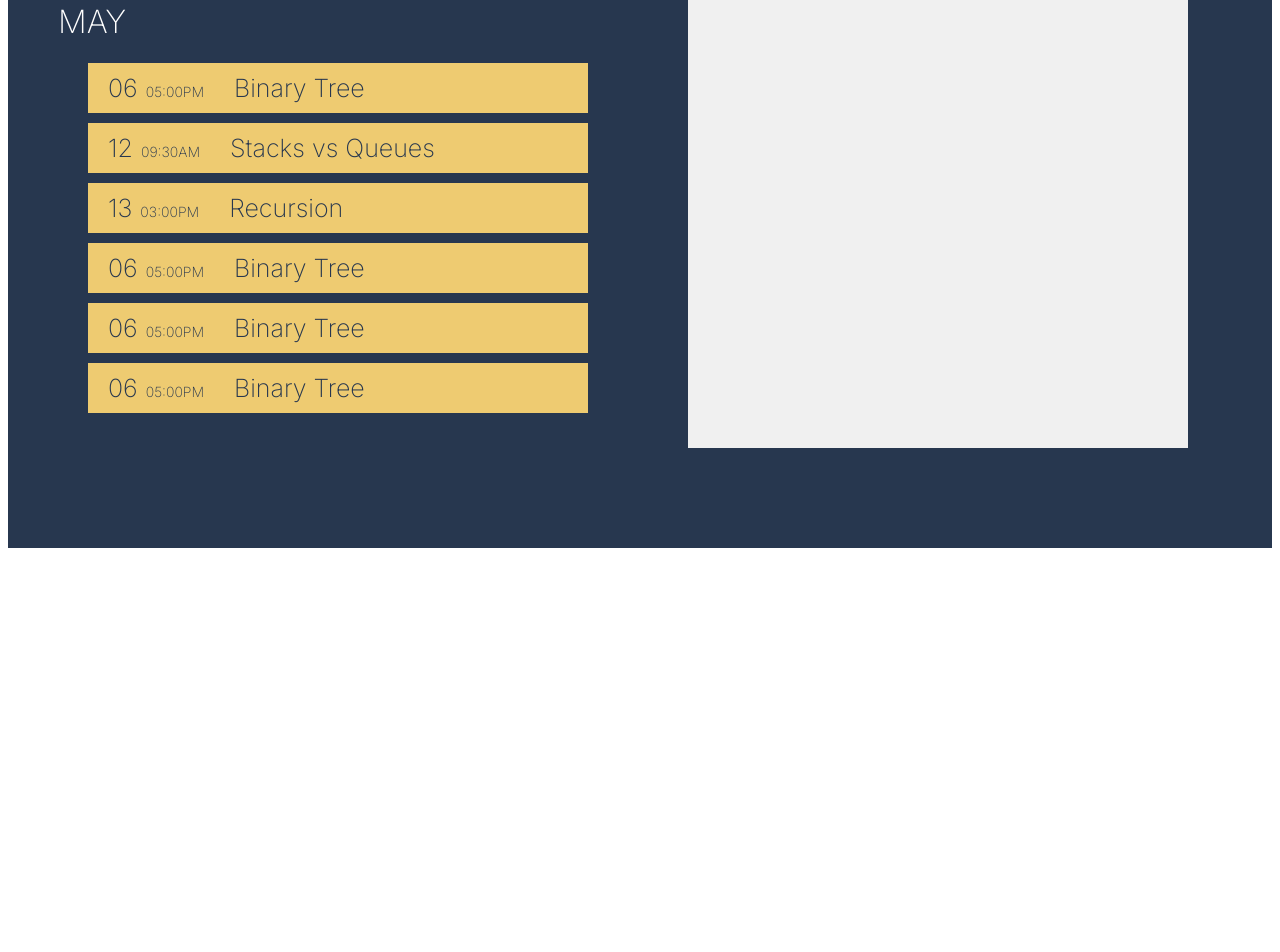
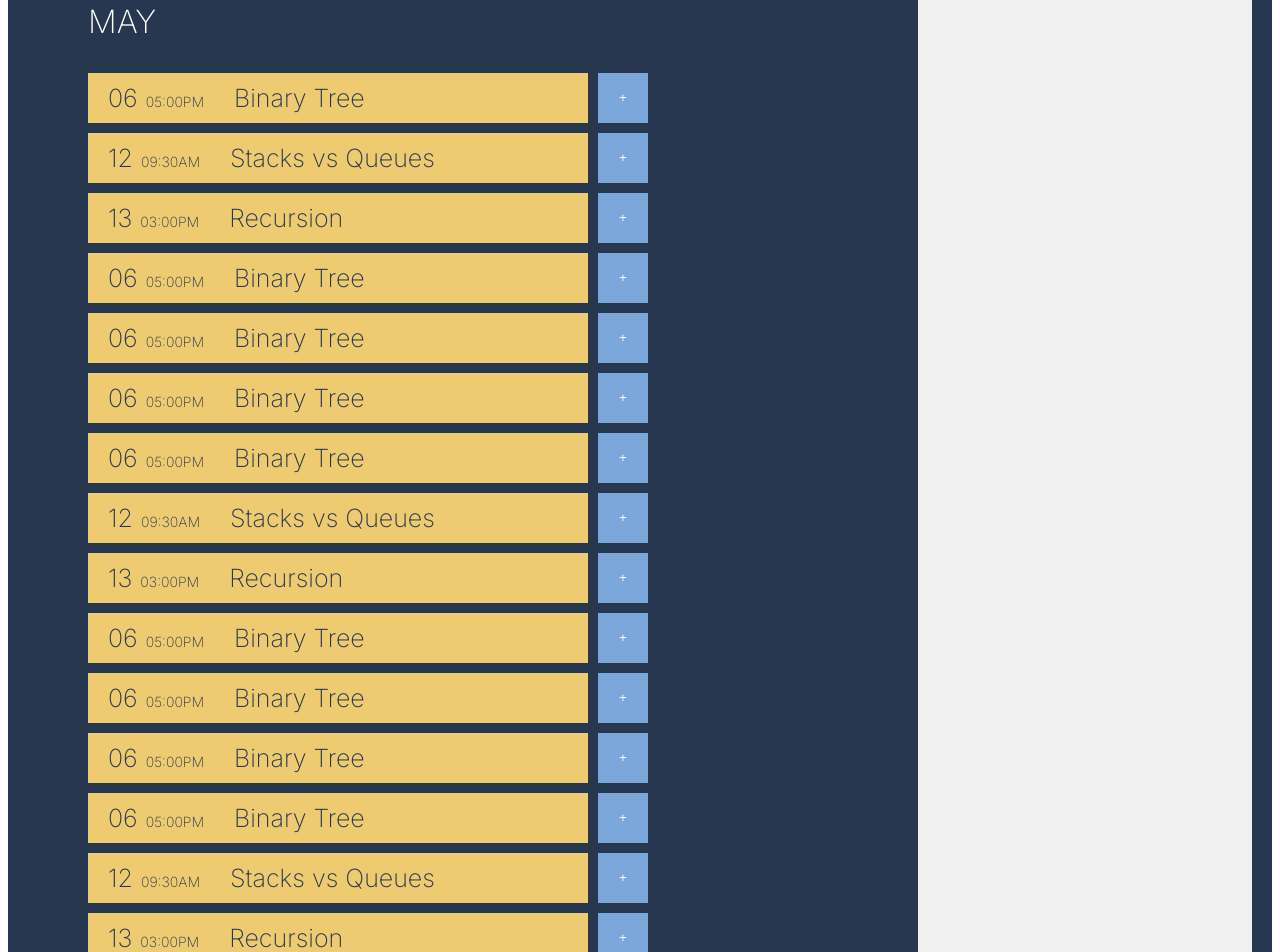
Before and after one commit to michelle-wangg/manabi, a React (Create React App) app: page / in a window 1280 px wide. Shown: the part 260-1212 px from the top of the page. Before the commit the page ends 816 px from the top, so only its background shows below. Built offline with nearby package versions, Linux system fonts and the light colour scheme.

Commit message:
Added Join button

```diff
--- a/src/App.css
+++ b/src/App.css
@@ -4,7 +4,7 @@
     font-weight: 60;
     font-family: 'Inter', sans-serif;
     font-size: 80px;
-    padding-left: 50px;
+    padding-left: 80px;
     padding-top: 50px;
 }
 .rowC {
--- a/src/App.js
+++ b/src/App.js
@@ -1,26 +1,28 @@
 import React from 'react';
 import Schedule from './components/Schedule';
-import ListOfMeetings from './components/ListOfMeetings';
+// import ListOfMeetings from './components/ListOfMeetings';
 import SidePanel from './components/SidePanel'
 import "./App.css"
 
+
+
 function App() {
+
   return (
     <div className="rowC" style={{
       backgroundColor: "#27374F",
-      height: "100vh",
-      minHeight: "100vh"
+      height: "100%",
+      paddingBottom: "100px",
     }}>
-        <div>
+
+      <div>
 
       <h1 className="Title">Manabi.</h1>
       <Schedule/>
-      <ListOfMeetings/>
+      </div>
+      <SidePanel/>
 
     </div>
-    <SidePanel/>
-
-      </div>
 
   )
 }
--- a/src/components/ListOfMeetings.js
+++ b/src/components/ListOfMeetings.js
@@ -3,7 +3,26 @@ import Meeting from './Meeting'
 
 function ListOfMeetings() {
   return (
+
     <>
+        <Meeting date="06" time="05:00PM" topic="Binary Tree"/>
+        <Meeting date="12" time="09:30AM" topic="Stacks vs Queues"/>
+        <Meeting date="13" time="03:00PM" topic="Recursion"/>
+        <Meeting date="06" time="05:00PM" topic="Binary Tree"/>
+        <Meeting date="06" time="05:00PM" topic="Binary Tree"/>
+        <Meeting date="06" time="05:00PM" topic="Binary Tree"/>
+        <Meeting date="06" time="05:00PM" topic="Binary Tree"/>
+        <Meeting date="12" time="09:30AM" topic="Stacks vs Queues"/>
+        <Meeting date="13" time="03:00PM" topic="Recursion"/>
+        <Meeting date="06" time="05:00PM" topic="Binary Tree"/>
+        <Meeting date="06" time="05:00PM" topic="Binary Tree"/>
+        <Meeting date="06" time="05:00PM" topic="Binary Tree"/>
+        <Meeting date="06" time="05:00PM" topic="Binary Tree"/>
+        <Meeting date="12" time="09:30AM" topic="Stacks vs Queues"/>
+        <Meeting date="13" time="03:00PM" topic="Recursion"/>
+        <Meeting date="06" time="05:00PM" topic="Binary Tree"/>
+        <Meeting date="06" time="05:00PM" topic="Binary Tree"/>
+        <Meeting date="06" time="05:00PM" topic="Binary Tree"/>
         <Meeting date="06" time="05:00PM" topic="Binary Tree"/>
         <Meeting date="12" time="09:30AM" topic="Stacks vs Queues"/>
         <Meeting date="13" time="03:00PM" topic="Recursion"/>
--- a/src/components/Meeting.css
+++ b/src/components/Meeting.css
@@ -29,3 +29,37 @@
     padding-bottom: 10px;
     width: 500px;
 }
+
+.JoinButton {
+    margin-left: 0px;
+    margin-top: 10px;
+    height: 50px;
+    width: 50px;
+    background-color: #7BA6DA;
+    border: none;
+    /* onClick={() => console.log("You clicked on the pink circle!")} */
+}
+
+.Joined {
+    background-color: #7BDA7E;
+    margin-left: 10px;
+    margin-top: 10px;
+    height: 50px;
+    width: 50px;
+    border: none;
+}
+
+.NotJoined {
+    background-color: #7BA6DA;
+    margin-left: 10px;
+    margin-top: 10px;
+    height: 50px;
+    width: 50px;
+    border: none;
+}
+
+.Component {
+    display:flex;
+    flex-direction:row;
+    vertical-align: middle;
+}
--- a/src/components/Meeting.js
+++ b/src/components/Meeting.js
@@ -1,13 +1,22 @@
-import React from 'react'
+import React, { useState } from 'react'
 import './Meeting.css';
 
 function Meeting(props){
+  const [cls, setCls] = useState("NotJoined");
+
   return (
+    <div className='Component'>
       <div className='Box'>
         <text className='Date'>{props.date}</text>
         <text className='Time'>{props.time}</text>
         <text className='Topic'>{props.topic}</text>
       </div>
+
+      <button className={cls}
+              onClick={() => setCls((cls) => (cls === "NotJoined" ? "Joined" : "NotJoined"))}>
+        <text style={{color: "white"}}>+</text>
+      </button>
+    </div>
   )
 }
 
--- a/src/components/Schedule.css
+++ b/src/components/Schedule.css
@@ -6,5 +6,5 @@
     color: #FFFFFF;
     font-family: 'Inter', sans-serif;
     font-weight: 60;
-    padding-left: 50px;
+    padding-left: 80px;
 }
--- a/src/components/Schedule.js
+++ b/src/components/Schedule.js
@@ -1,10 +1,12 @@
 import React from 'react'
 import './Schedule.css';
+import ListOfMeetings from './ListOfMeetings';
 
 function Schedule() {
   return (
     <div className='Container'>
       <h1 className='Month'>MAY</h1>
+      <ListOfMeetings/>
     </div>
   )
 }
--- a/src/components/SidePanel.css
+++ b/src/components/SidePanel.css
@@ -1,5 +1,5 @@
 .Frame {
-    margin-left: 100px;
+    margin-left: 270px;
     margin-right: 20px;
     margin-top: 100px;
     margin-bottom: 100px;
```
